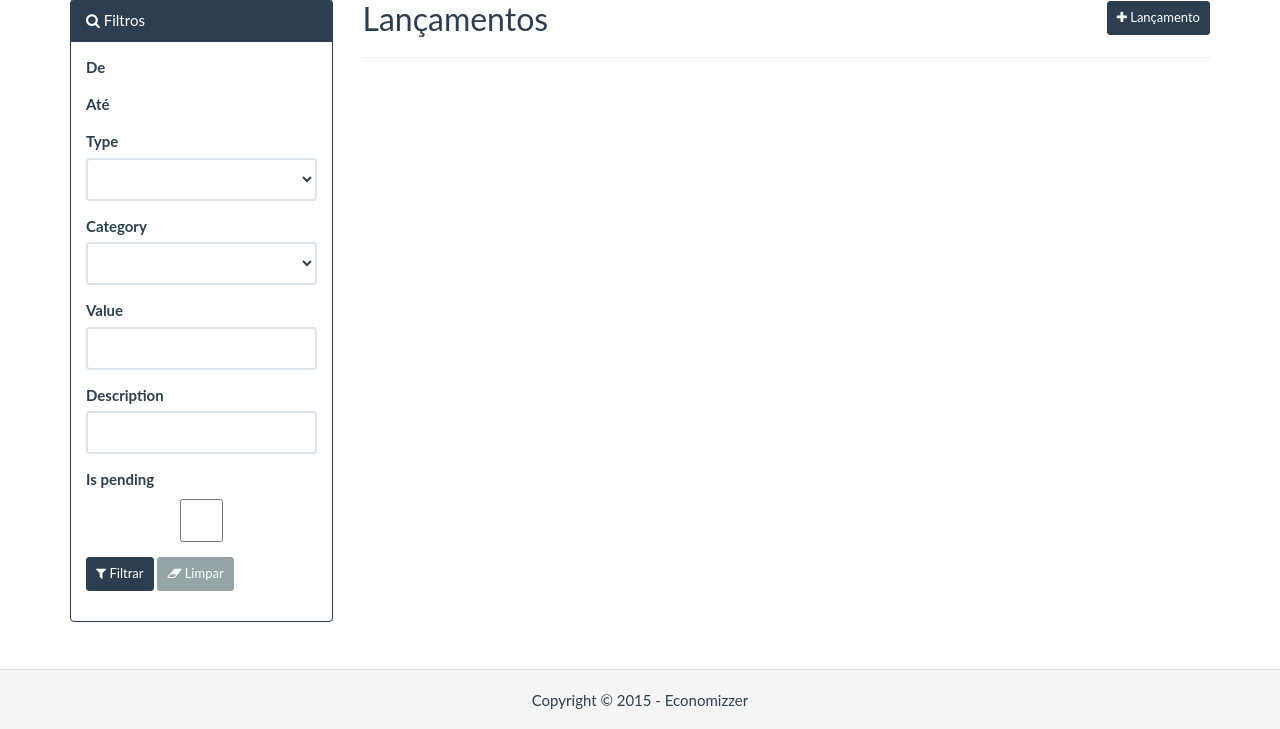
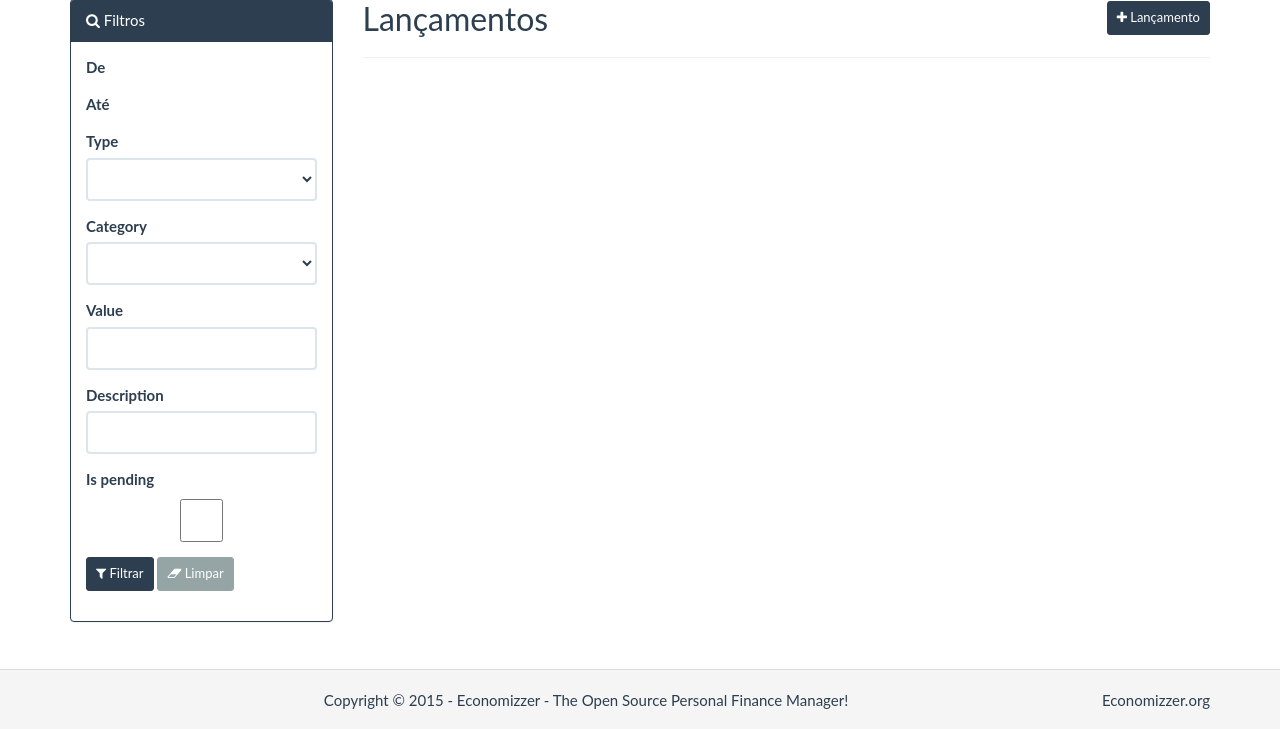
Before and after one commit to Yuki61803/yii2-economizer, a Yii app: template views/cashbook/index.php in a window 1280 px wide. Shown: the part 71-800 px from the top of the page. Run offline with PHP 8.4 and a stand-in for Yii, Linux system fonts and the light colour scheme; the template is opened without the code that fills it, so the values that code supplies are empty; form fields are guessed from the names that the template uses; some libraries are stand-ins or nearby versions.

Commit message:
Changes on footer text

```diff
--- a/messages/en/app.php
+++ b/messages/en/app.php
@@ -14,6 +14,7 @@ return [
     'English USA' => 'English USA',
     'Brazilian Portuguese' => 'Brazilian Portuguese',
     'Spanish' => 'Spanish',
+    'The Open Source Personal Finance Manager' => 'The Open Source Personal Finance Manager!',
     // main menu
     'Cashbook' => 'Cashbook',
     'Targets' => 'Targets',
--- a/messages/pt/app.php
+++ b/messages/pt/app.php
@@ -14,6 +14,7 @@ return [
     'English USA' => 'Inglês USA',
     'Brazilian Portuguese' => 'Portugês Brasileiro',
     'Spanish' => 'Espanhol',
+    'The Open Source Personal Finance Manager' => 'O Gerenciador Financeiro Pessoal de Código Aberto!',
     // main menu
     'Cashbook' => 'Lançamentos',
     'Targets' => 'Metas',
--- a/views/category/index.php
+++ b/views/category/index.php
@@ -22,7 +22,7 @@ $this->params['breadcrumbs'][] = $this->title;
         'tableOptions' => ['class'=>'table table-striped table-condensed table-hover'],
         'summary'     =>  '',
         'columns' => [
-            'id_category',
+            //'id_category',
             'desc_category',
             //'hexcolor_category',
             [
--- a/views/layouts/main.php
+++ b/views/layouts/main.php
@@ -90,7 +90,9 @@ SCRIPT;
     </div>
 
     <footer class="footer">
-        <div class="container" align="center">Copyright &copy; <?= date('Y') ?> - Economizzer</div>
+        <div class="container" align="center">Copyright &copy; <?= date('Y') ?> - Economizzer - The Open Source Personal Finance Manager!
+        <?= Html::a('Economizzer.org ', ['/cashbook/create'], ['class'=>'pull-right']) ?>
+        </div>
     </footer>
 
 <?php $this->endBody() ?>
```
